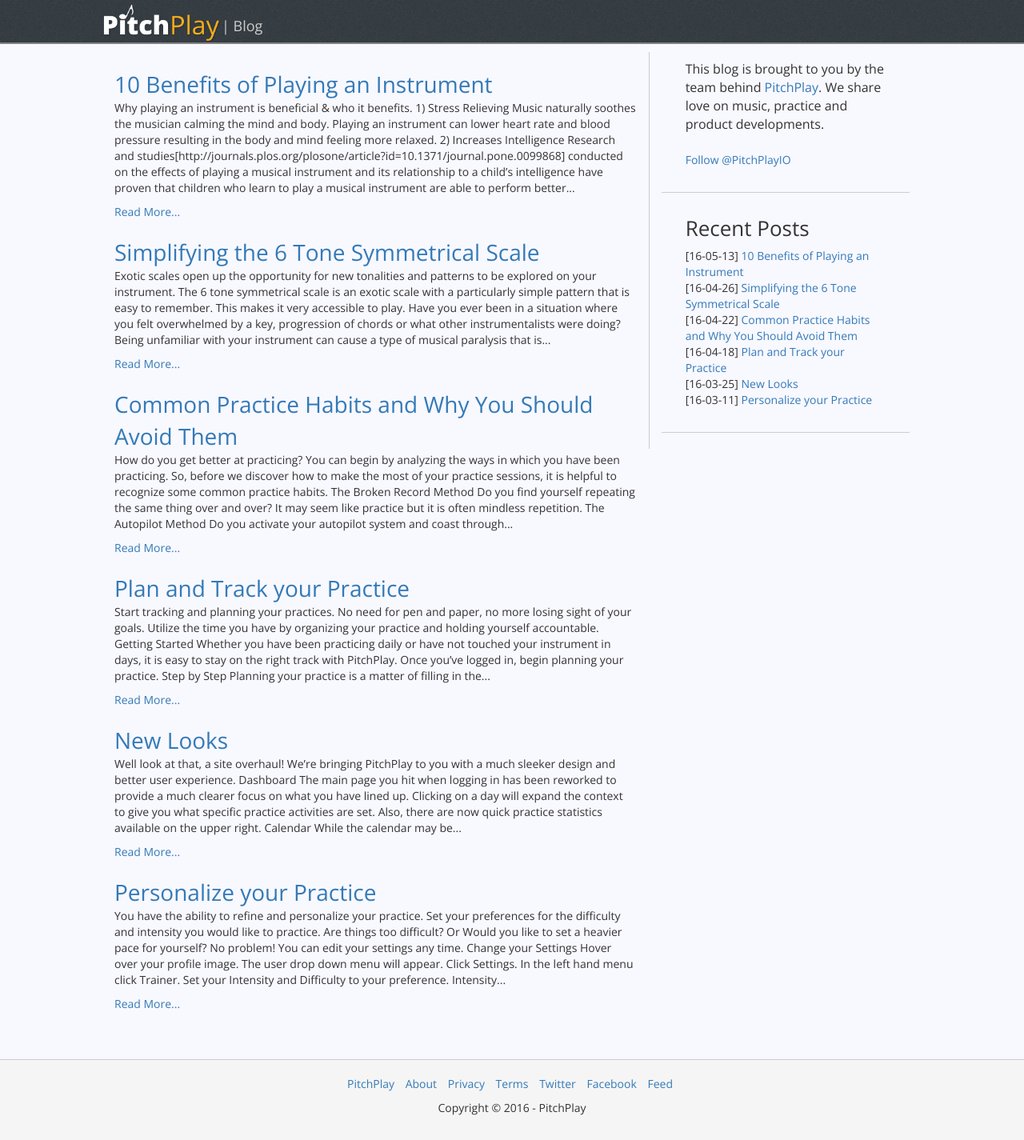
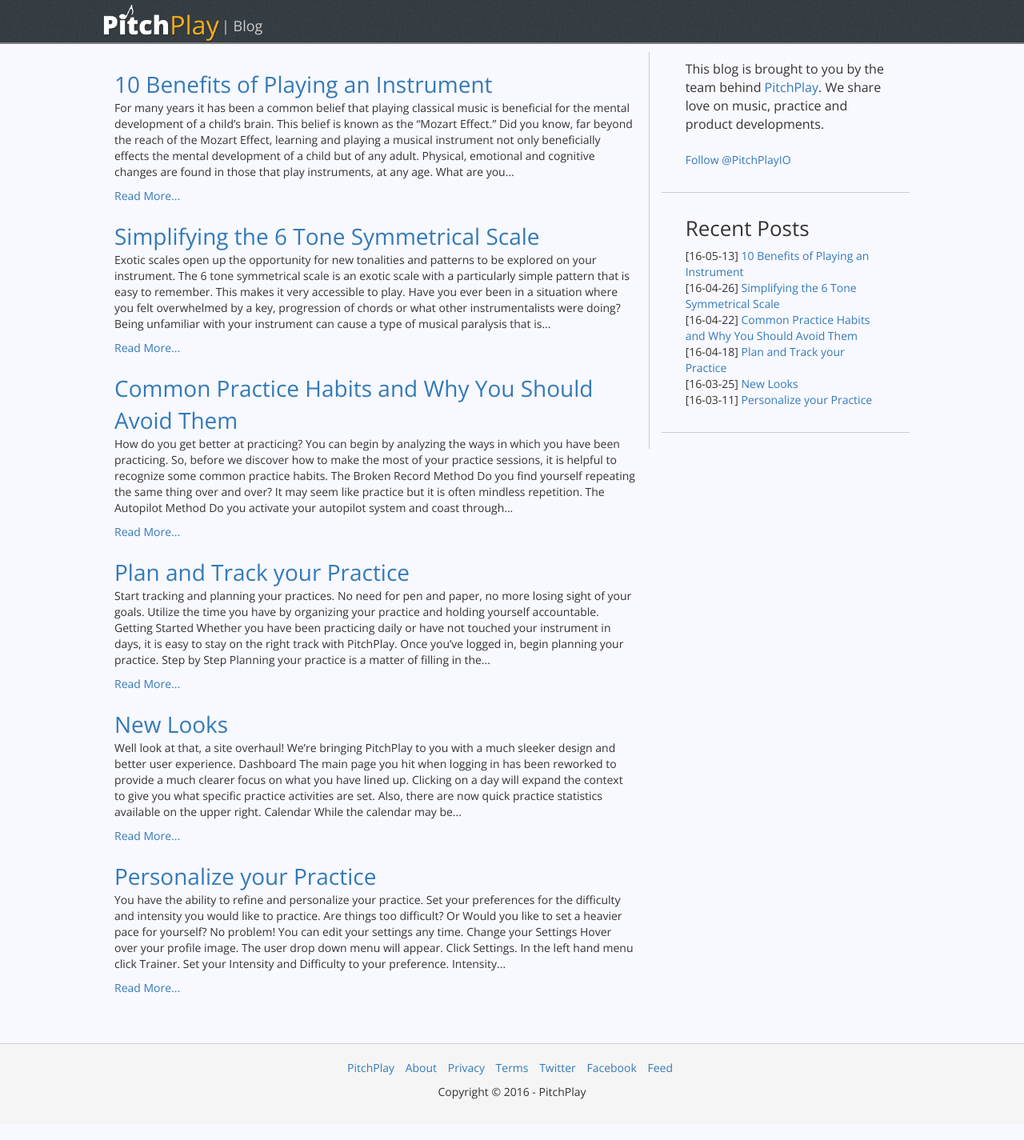
Before and after one commit to pitchplay/blog-content, a Jekyll site: the page built from index.html, in a window 1280 px wide. Shown: the whole page at 80% size. Built offline with Jekyll 4.4.1, drawn with Linux system fonts in a browser that asks for light colours; nearby versions of some CDN libraries; the list of posts is cut into pages by our own code; comment, search, counter and statistics services are not loaded.

Commit message:
images & re-ordering list, more edits

```diff
--- a/_posts/2016-05-13-Benefits-Playing-Instruments.md
+++ b/_posts/2016-05-13-Benefits-Playing-Instruments.md
@@ -5,43 +5,54 @@
 categories: performing
 ---
 
-<img>
+For many years it has been a common belief that playing classical music
+is beneficial for the mental development of a child's brain. This belief is known as
+the "Mozart Effect."
 
-Why playing an instrument is beneficial & who it benefits.
+Did you know, far beyond the reach of the Mozart Effect,
+learning and playing a musical instrument not only beneficially effects the mental
+development of a child but of any adult. Physical,
+emotional and cognitive changes are found in those that play instruments, at any age.
+
+![](/assets/img/2016-05-13/pianohands.jpg){:width="75%"}
+
+What are you waiting for? Check out the top 10 benefits of playing an instrument and pick up one today:
 
 ## 1) Stress Relieving
-Music naturally soothes the musician calming the mind and body. Playing an instrument can lower heart rate and blood pressure resulting in the body and mind feeling more relaxed.
+Music naturally soothes the musician calming the mind and body. Playing an instrument can lower one's heart rate and blood pressure resulting in the mind and body feeling more relaxed.
 
 ## 2) Increases Intelligence
-Research and studies[http://journals.plos.org/plosone/article?id=10.1371/journal.pone.0099868] conducted on the effects of playing a musical instrument and its relationship to a child's intelligence have proven that children who learn to play a musical instrument are able to perform better with high-level cognitive processes. These processes include making good choices, solving problems, planning and adjusting to mental demands, regulating their behaviour, and processing and retaining information.
+Research and [studies](http://journals.plos.org/plosone/article?id=10.1371/journal.pone.0099868) conducted on the effects of playing a musical instrument and its relationship to a child's intelligence have proven that children who learn to play an instrument are able to perform better with high-level cognitive processes. These processes include making good choices, solving problems, planning and adjusting to mental demands, regulating one's behaviour, and processing and retaining information.
 
 Think music only benefits the young? Think again!
 
-Studies[http://www.telegraph.co.uk/news/science/science-news/6447588/Playing-a-musical-instrument-makes-you-brainier.html] conducted on adults 65+ showed that after 4-5 months of playing an instrument, for an hour or more a week, there were positive changes in the brain. Lutz Jäncke, a psychologist at the University of Zurich notes that these positive changes were related to the parts of the brain that control hearing, memory and co-ordination.
+[Studies](http://www.telegraph.co.uk/news/science/science-news/6447588/Playing-a-musical-instrument-makes-you-brainier.html) conducted on adults 65 years and older showed that after 4-5 months of playing an instrument (for an hour or more a week) there were positive changes in the brain. Lutz Jäncke, a psychologist at the University of Zurich notes that these positive changes were related to the parts of the brain that control hearing, memory and co-ordination.
 
 ## 3) Improves Social Skills
-Learning an instrument enlarges your social circle and helps you to develop the ability to not only speak in front of an audience but to also perform in front of an audience. Many instrumentalists also love to play with other people. The interaction of playing with others in group classes and ensembles requires peer interaction and communication, encouraging teamwork.
+Learning an instrument enlarges your social circle and helps you develop the ability to not only speak in front of an audience, but to also perform in front of one. Many instrumentalists love playing with other people. The interaction of playing with others in group classes and ensembles requires peer interaction and communication, __teamwork__.
 
-## 4) Builds Confidence
-Playing and learning an instrument gives an immense sense of achievement. The satisfaction of achieving something leads to a tremendous sense of self-achievement that can help you accomplish more in other areas of your life.
+## 4) Improves Memory
+Music boosts memory power. Learning to play an instrument engages your brain in [the most active way possible](https://www.youtube.com/watch?v=R0JKCYZ8hng). Keeping the brain alert and engaged sharpens the cognitive capacities and memory capabilities.
 
-## 5) Teaches Patience and Perseverance
+## 5) Builds Confidence
+Playing and learning an instrument gives you a sense of achievement. That sense of self-achievement can help you accomplish more in other areas of your life. Because the sense of achievement is earned from the hard work of practicing, setting and attaining goals, the relationships between confidence, productivity and motivation are realized and can be applied to other areas of your life.
+
+## 6) Develops and refines physical skills.
+Instruments not only help develop ambidexterity, coordination and motor skills of the hands, arms and feet but they also encourage comfort in moving. Enhancing coordination and timing can help you in other activities such as dance and sports.
+
+![](/assets/img/2016-05-13/drummer.jpg){:width="75%"}
+
+## 7) Teaches Patience and Perseverance
 The daily effort of practicing and the years of work put into conquering reportoire and technique teaches both patience and perseverance in a world where instant gratification is increasingly present. Dedication and regular practice are required to play an instrument. Scheduling rehearsals, practice and goals within those areas helps develop a disciplined learner.
 
-## 6) Fosters Creativity
-Losing touch with your creative side and being stuck in an everyday routine life is a very real problem. Learning to play an instrument fosters creativity. Music plays on one's mental, emotional and cognitive abilities and when engaged with making music, the brain is stimulated to think out of the ordinary resulting in improved creativity.
+## 8) Increases time efficiency
+Practice takes time and you are a busy individual. Learning how to organize and manage your time to both fit in practicing and to make the best use of the time that you have will result in quick progress and improving time management skills. Progressing and maintaining organization will give you the motivation you need to continue to move forward. Want to make your practice habits as efficient as possible? Read [this!](http://blog.pitchplay.io/practice/efficient-practice)
 
-## 7) Improves Memory
-Music boosts memory power. Learning to play an instrument engages your brain in one of the most active ways possible to engage a brain. Keeping the brain alert and engaged sharpens the cognitive capacities and memory capabilities.
+## 9) Fosters Creativity
+Losing touch with your creative side and being stuck in an everyday routine can be a very real problem. Learning to play an instrument fosters creativity. Music plays on one's mental, emotional and cognitive abilities. When one is engaged with making music, the brain is stimulated to think out of the ordinary resulting in improved creativity.
 
-## 8) Makes for a better listener
-Playing within an ensemble demands listening skills. Unspoken cues and being aware of the overall sound of the group and one's role within the group are important skills learned as an instrumentalist. Like any other language, music is one used to communicate and so it requires the ability to listen to understand. Both group and private lessons also teach us to become better listeners. In group lessons, we learn to be patient and wait our turn, listening and respecting our teacher and our peers. In private lessons we still must learn to listen, be attentive and respect our teacher.
-
-## 9) Increases time efficiency
-Practice takes time and time must be factored in to your already busy day. Learning how to organize and manage your time will result in quicker progress and motivation to continue to move forward. <link to practicing efficiently blog>
-
-## 10) Develops and refines physical skills.
-Instruments not only help develop ambidexterity, coordination and motor skills of the hands, arms and feet but they also encourage comfort in moving. Enhancing coordination and timing can help to prepare for other hobbies, like dance and sports.
+## 10) Makes for a better listener
+Playing within an ensemble demands listening skills. Unspoken cues and being aware of the overall sound of the group and one's role within the group are important skills learned as an instrumentalist. Like any language, music is used to communicate. Therefore, it requires the ability to listen in order to understand. Both group and private lessons teach us to become better listeners. In group lessons, we learn to be patient and wait our turn, listening and respecting our teacher and our peers. In private lessons we learn to listen, be attentive and respect our teacher.
 
 
-Playing an instrument not only helps in relaxing and diminishing the stress in your life but it can help build confidence, self-achievement, develop a sense of independence and individuality all contributing to your self-discovery and identity as a beautiful, creative individual.What are the long term effects of playing an instrument?  For adults aged 65-80, it was determined that the more time a person had spent playing an instrument, the better they performed on tests of word recall, nonverbal memory, and cognitive flexibility.
+Playing an instrument not only helps in relaxing and diminishing the stress in your life but it can also help build confidence, self-achievement and develop a sense of independence and individuality.  All of these benefits to playing an instrument contribute to your self-discovery and identity as a beautiful, creative individual. It's never too late! Pick up an instrument today.
```
Also changed, not shown: 2 other files.
